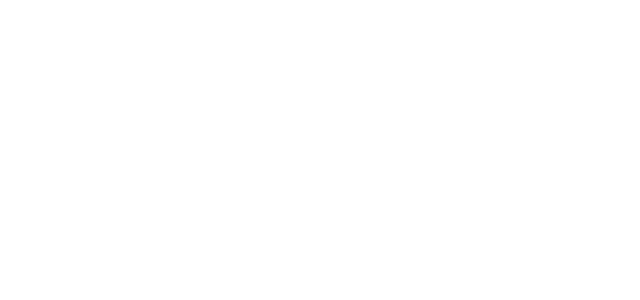
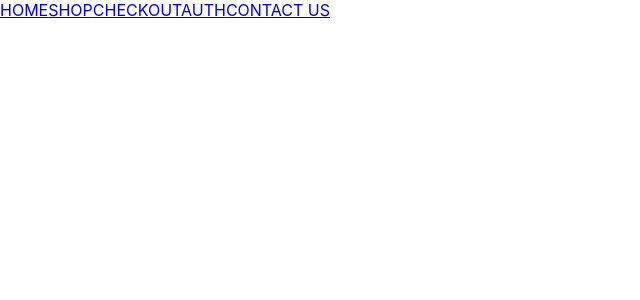
Before and after one commit to gariksdallari/hackaton-project, a React (Create React App) app: page / in a window 1280 px wide. Shown: the top 300 px of the page, without its empty margins (0-640 px from the left). Built offline with nearby package versions, Linux system fonts and the light colour scheme.

Commit message:
navigation

```diff
--- a/src/App.js
+++ b/src/App.js
@@ -1,9 +1,18 @@
+import { Routes, Route } from 'react-router-dom';
+import Navigation from './Routes/Navigation/Navigation.component';
 import './App.css';
 
 function App() {
   return (
-    <div className="App">
-    </div>
+    <Routes>
+      <Route path='/' element={<Navigation/>}>
+        <Route index/>
+        <Route path='/shop' />
+        <Route path='/checkout' />
+        <Route path='/auth' />
+        <Route path='/contactus' />
+      </Route>
+    </Routes>
   );
 }
 
--- /dev/null
+++ b/src/Routes/Navigation/Navigation.component.js
@@ -0,0 +1,16 @@
+import { Link, Outlet } from "react-router-dom";
+
+const Navigation = () => {
+    return (
+        <nav>
+           <Link to='/home'>HOME</Link>
+           <Link to='/shop'>SHOP</Link>
+           <Link to='/checkout'>CHECKOUT</Link>
+           <Link to='/auth'>AUTH</Link>
+           <Link to='/contactus'>CONTACT US</Link>
+           <Outlet/>
+        </nav>
+    )
+}
+
+export default Navigation;
--- a/src/index.js
+++ b/src/index.js
@@ -1,11 +1,15 @@
-import React from 'react';
-import ReactDOM from 'react-dom/client';
-import './index.css';
-import App from './App';
+import React from "react";
+import ReactDOM from "react-dom/client";
+import "./index.css";
+import App from "./App";
 
-const root = ReactDOM.createRoot(document.getElementById('root'));
+import { BrowserRouter } from "react-router-dom";
+
+const root = ReactDOM.createRoot(document.getElementById("root"));
 root.render(
   <React.StrictMode>
-    <App />
+    <BrowserRouter>
+      <App />
+    </BrowserRouter>
   </React.StrictMode>
 );
```
Also changed, not shown: src/Routes/Auth/Auth.component.js (added), src/Routes/Checkout/Checkout.component.js (added), src/Routes/Contactus/Contactus.component.js (added), src/Routes/Home/Home.component.js (added), src/Routes/Shop/Shop.component.js (added).
